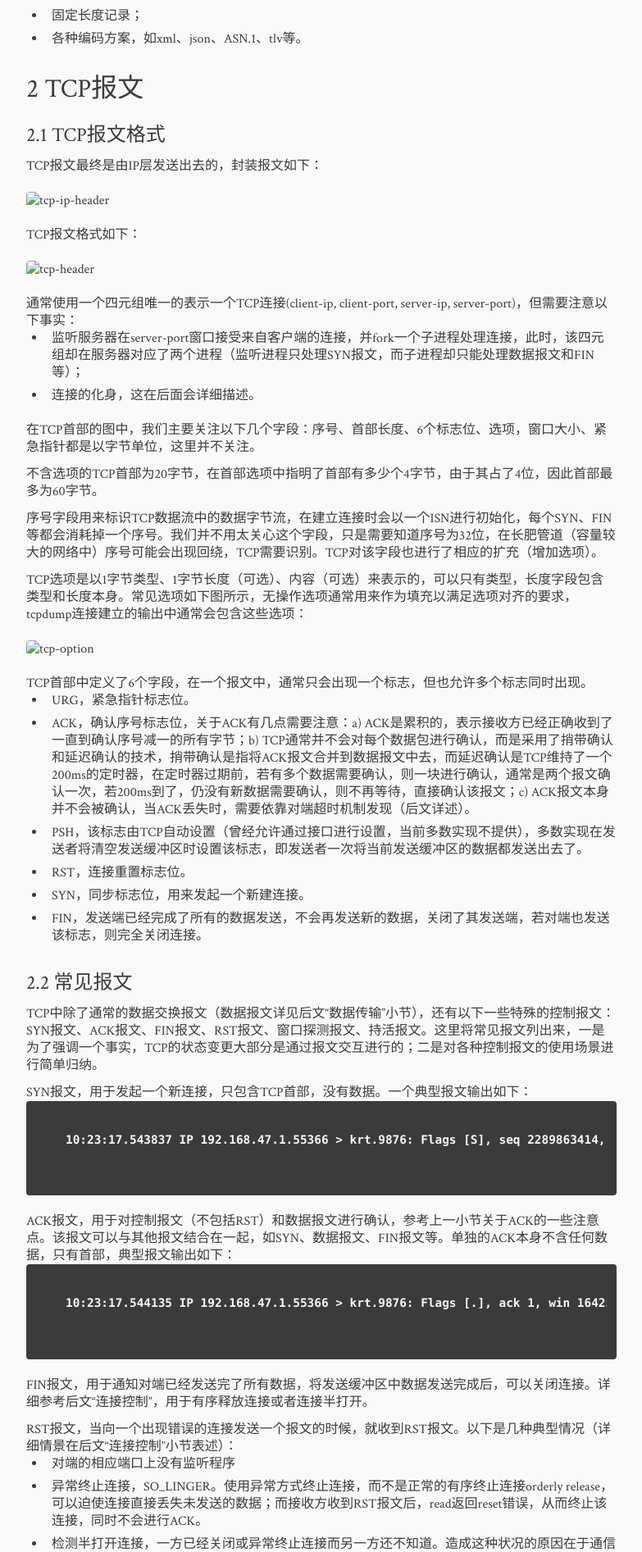
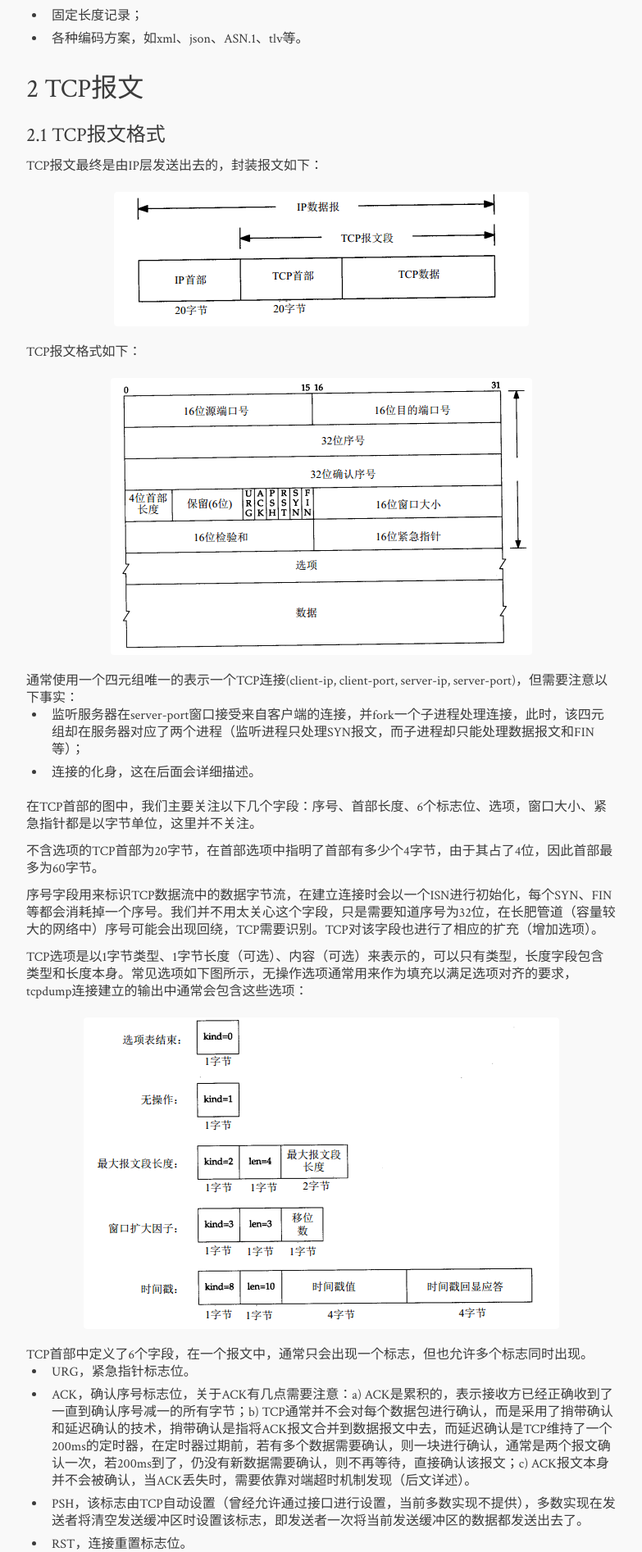
Before and after one commit to kiterunner-t/kiterunner-t.github.io, a Jekyll site: the page built from _posts/2014-10-11-TCP协议.md, in a window 1280 px wide. Shown: the part 1849-3742 px from the top of the page at 82% size, without its empty margins (248-1031 px from the left). Built offline with Jekyll 4.4.1, drawn with Linux system fonts in a browser that asks for light colours; comment, search, counter and statistics services are not loaded.

Commit message:
修改tcp协议中图片路径

```diff
--- a/_posts/2014-10-11-TCP协议.md
+++ b/_posts/2014-10-11-TCP协议.md
@@ -33,6 +33,7 @@ TCP本身并不提供报文边界之类的东西，但提供了紧急数据、PU
 * 各种编码方案，如xml、json、ASN.1、tlv等。
 
 ## 2 TCP报文
+
 ### 2.1 TCP报文格式
 TCP报文最终是由IP层发送出去的，封装报文如下：
 
@@ -178,11 +179,11 @@ iproute2包
 * 再次谈谈TCP的Nagle算法与TCP_CORK选项， [http://dog250.blog.51cto.com/2466061/1377408][9]。
 
 
-[2]: /image/tcp/tcp-ip-header.png "tcp-ip-header"
-[3]: /image/tcp/tcp-header.png "tcp-header"
-[4]: /image/tcp/tcp-option.png "tcp-option"
-[5]: /image/tcp/tcp-handshake.png "tcp-handshake"
-[6]: /image/tcp/tcp-disconnect.png "tcp-disconnect"
+[2]: /images/tcp/tcp-ip-header.png "tcp-ip-header"
+[3]: /images/tcp/tcp-header.png "tcp-header"
+[4]: /images/tcp/tcp-option.png "tcp-option"
+[5]: /images/tcp/tcp-handshake.png "tcp-handshake"
+[6]: /images/tcp/tcp-disconnect.png "tcp-disconnect"
 [1]: https://github.com/kiterunner-t/ksock
 [7]: http://coolshell.cn/articles/11564.html
 [8]: http://coolshell.cn/articles/11609.html
```
